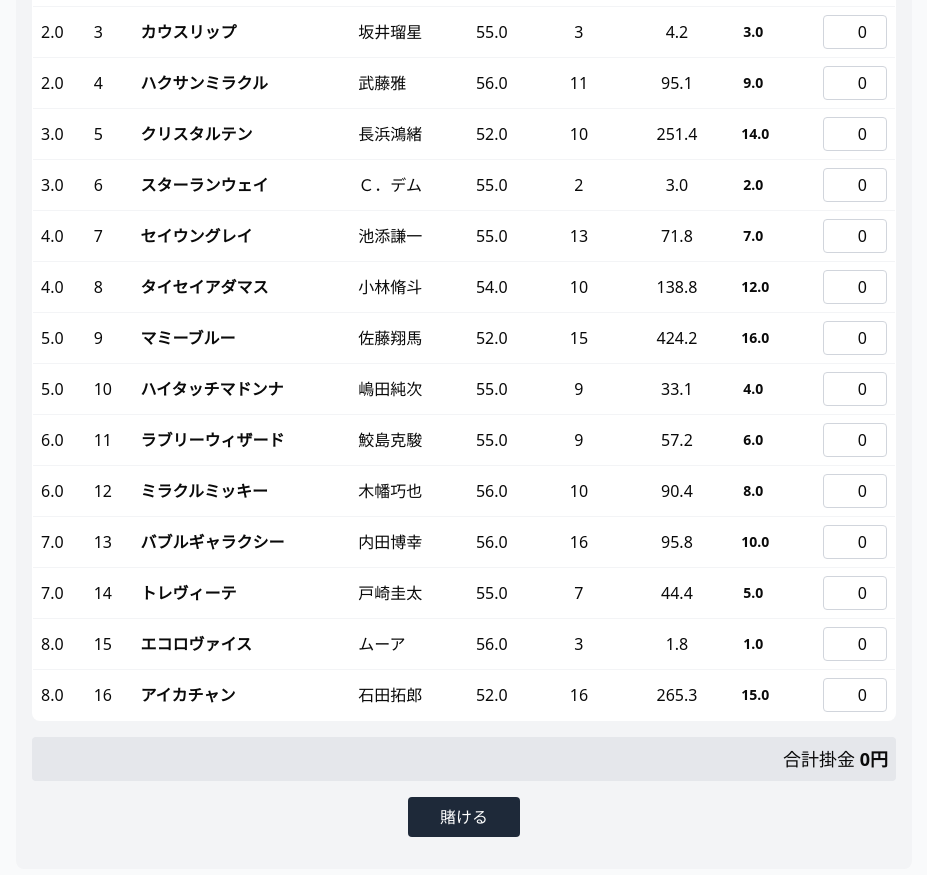
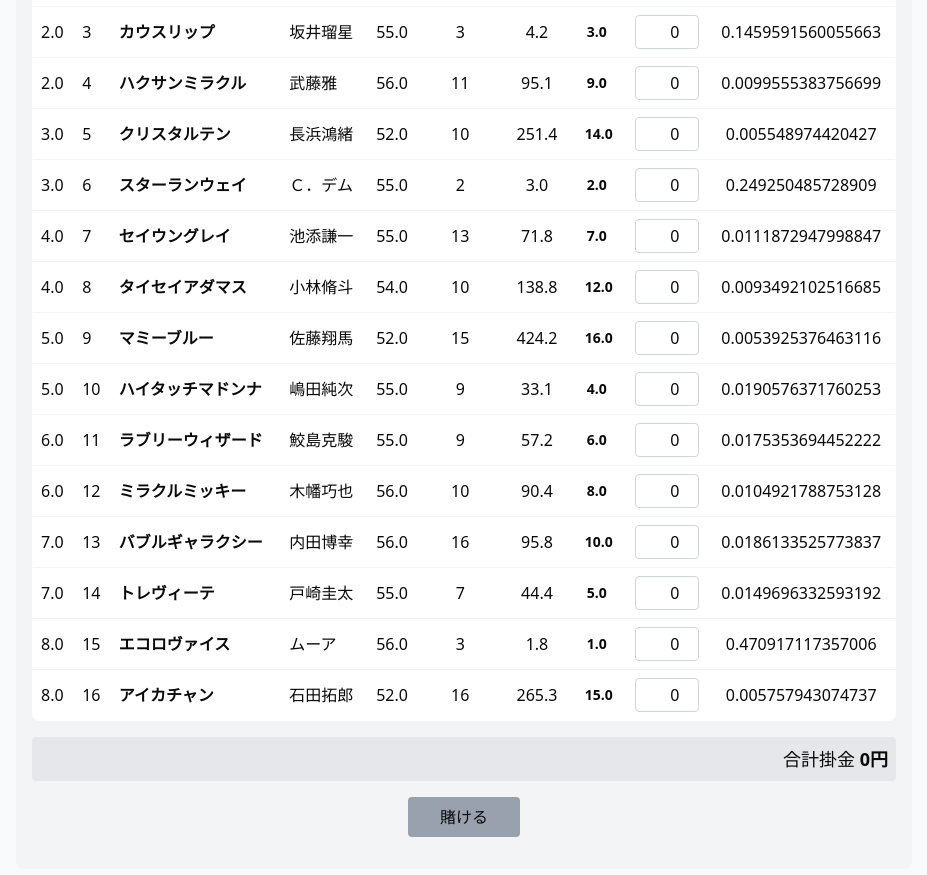
Before and after one commit to Yamadorinaruho/keiba-data, a Next.js app in the folder front-end/: page /game in a window 1280 px wide. Shown: the part 337-1212 px from the top of the page, without its empty margins (176-1103 px from the left). Built offline with nearby package versions, Linux system fonts and the light colour scheme.

Commit message:
払い戻しされるまでの実装

```diff
--- a/front-end/src/components/HorseTable.tsx
+++ b/front-end/src/components/HorseTable.tsx
@@ -4,24 +4,28 @@ import { useEffect, useState } from 'react';
 import { Horse } from '@/types';
 
 export default function HorseTable() {
-  const [horses, setHorses] = useState<Horse[]>([]); // 馬データ
-  const [loading, setLoading] = useState(true); // ローディング中かどうか
-  const [error, setError] = useState<string | null>(null); // エラーが発生したかどうか
-  const [currentRaceIndex, setCurrentRaceIndex] = useState(0); // 現在のレースインデックス
-  const [betAmounts, setBetAmounts] = useState<{[key: string]: number}>({}); // 掛金
-  const [userBalance, setUserBalance] = useState(20000); // ユーザーの所持金
-  const [aiBalance, setAiBalance] = useState(18000); // AIの所持金
-  const [totalBet, setTotalBet] = useState(0); // 合計掛金
+  // 基本的な状態
+  const [horses, setHorses] = useState<Horse[]>([]);
+  const [loading, setLoading] = useState(true);
+  const [error, setError] = useState<string | null>(null);
+  const [currentRaceIndex, setCurrentRaceIndex] = useState(0);
+  const [betAmounts, setBetAmounts] = useState<{[key: string]: number}>({});
+  const [userBalance, setUserBalance] = useState(20000);
+  const [aiBalance, setAiBalance] = useState(18000);
+  const [totalBet, setTotalBet] = useState(0);
+  const [raceFinished, setRaceFinished] = useState(false);
+  const [winner, setWinner] = useState<Horse | null>(null);
 
-  useEffect(() => { // レースデータを取得
-    async function fetchHorses() { // APIリクエスト
+  // 馬データを取得
+  useEffect(() => {
+    async function fetchHorses() {
       try {
         const response = await fetch('/api/races');
         if (!response.ok) throw new Error('APIエラー');
         const data = await response.json();
         setHorses(data);
 
-        // 初期の掛金を0に設定
+        // 初期の掛金を設定
         const initialBets: {[key: string]: number} = {};
         data.forEach((horse: Horse) => {
           initialBets[horse.horse_id] = 0;
@@ -37,17 +41,18 @@ export default function HorseTable() {
     fetchHorses();
   }, []);
 
+  // 合計掛金を計算
   useEffect(() => {
-    // 合計掛金を計算
     const total = Object.values(betAmounts).reduce((sum, amount) => sum + amount, 0);
     setTotalBet(total);
   }, [betAmounts]);
 
+  // ローディング状態とエラー処理
   if (loading) return <div className="text-center p-4">読み込み中...</div>;
   if (error) return <div className="text-center p-4 text-red-500">{error}</div>;
   if (horses.length === 0) return <div className="text-center p-4">データなし</div>;
 
-  // レースIDごとにデータをグループ化
+  // レースをグループ化して現在のレースを取得
   const raceGroups: { [key: string]: Horse[] } = {};
   horses.forEach(horse => {
     if (!raceGroups[horse.race_id]) {
@@ -56,30 +61,13 @@ export default function HorseTable() {
     raceGroups[horse.race_id].push(horse);
   });
 
-  // レースIDの配列
   const raceIds = Object.keys(raceGroups);
-
-  // 次のレースへ
-  const goToNextRace = () => {
-    if (currentRaceIndex < raceIds.length - 1) {
-      setCurrentRaceIndex(currentRaceIndex + 1);
-    }
-  };
-
-  // 前のレースへ
-  const goToPreviousRace = () => {
-    if (currentRaceIndex > 0) {
-      setCurrentRaceIndex(currentRaceIndex - 1);
-    }
-  };
-
-  // 現在のレースIDとそのレースの馬リスト
   const currentRaceId = raceIds[currentRaceIndex];
   const currentRaceHorses = raceGroups[currentRaceId];
   const raceInfo = currentRaceHorses[0];
 
   // 掛金を変更する関数
-  const handleBetAmountChange = (e: React.ChangeEvent<HTMLInputElement>, horseId: string) => {
+  function handleBetAmountChange(e: React.ChangeEvent<HTMLInputElement>, horseId: string) {
     const amount = parseInt(e.target.value) || 0;
     if (amount >= 0) {
       setBetAmounts({
@@ -87,23 +75,26 @@ export default function HorseTable() {
         [horseId]: amount
       });
     }
-  };
+  }
 
   // 馬券を購入する関数
-  const placeBets = () => {
-    // 所持金のチェック
+  function placeBets() {
+    // 所持金チェック
     if (totalBet > userBalance) {
       alert('所持金が足りません');
       return;
     }
 
-    // 掛金が0の場合は購入しない
+    // 掛金チェック
     if (totalBet === 0) {
       alert('掛金を入力してください');
       return;
     }
 
-    // 馬券購入の処理（実際はAPIリクエストなど）
+    // 所持金を減らす
+    setUserBalance(userBalance - totalBet);
+
+    // 購入確認アラート
     const betsInfo = Object.entries(betAmounts)
       .filter(([_, amount]) => amount > 0)
       .map(([horseId, amount]) => {
@@ -112,8 +103,39 @@ export default function HorseTable() {
       })
       .join('\n');
 
-    // 所持金の更新
-    setUserBalance(userBalance - totalBet);
+    alert(`馬券を購入しました！\n\n${betsInfo}\n\n合計: ${totalBet}円`);
+
+    // 勝ち馬を決定（着順=1の馬）
+    const winningHorse = currentRaceHorses.find(horse => horse.着順 === 1) || currentRaceHorses[0];
+    setWinner(winningHorse);
+
+    // 払い戻し計算
+    const winningHorseId = winningHorse.horse_id;
+    const betAmount = betAmounts[winningHorseId] || 0;
+    const payout = betAmount * winningHorse.オッズ;
+
+    // 払い戻しがある場合は所持金に追加
+    if (payout > 0) {
+      setUserBalance(userBalance - totalBet + payout);
+      setTimeout(() => {
+        alert(`おめでとうございます！\n\n1着: ${winningHorse.馬名}\n\n払い戻し: ${payout}円`);
+      }, 300);
+    } else {
+      setTimeout(() => {
+        alert(`残念！\n\n1着: ${winningHorse.馬名}\n\n的中なし`);
+      }, 300);
+    }
+
+    // レース終了状態にする
+    setRaceFinished(true);
+  }
+
+  // 次のレースへ進む
+  function moveToNextRace() {
+    if (currentRaceIndex < raceIds.length - 1) {
+      setCurrentRaceIndex(currentRaceIndex + 1);
+      setRaceFinished(false);
+      setWinner(null);
 
       // 掛金をリセット
       const resetBets: {[key: string]: number} = {};
@@ -121,22 +143,14 @@ export default function HorseTable() {
         resetBets[key] = 0;
       });
       setBetAmounts(resetBets);
-
-    // 購入確認のアラート
-    alert(`馬券を購入しました！\n\n${betsInfo}\n\n合計: ${totalBet}円`);
-
-    // アラートが閉じられた後に次のレースへ移動
-    // 最後のレースでなければ次のレースに移動
-    if (currentRaceIndex < raceIds.length - 1) {
-      // 直接ステートを更新（goToNextRaceを使わない）
-      setCurrentRaceIndex(currentRaceIndex + 1);
     } else {
       alert('最後のレースです。これ以上先に進めません。');
     }
-  };
+  }
 
   return (
     <div className="max-w-4xl mx-auto p-4 bg-gray-100 rounded-md">
+      {/* ヘッダー部分 */}
       <div className="flex justify-between items-center mb-2 bg-gray-800 text-white p-3 rounded">
         <div className="text-xl font-bold">
           {raceInfo.R}R {raceInfo.レース名}
@@ -151,10 +165,41 @@ export default function HorseTable() {
         </div>
       </div>
 
+      {/* レース情報 */}
       <div className="text-sm mb-4 px-2">
         {raceInfo.距離} {raceInfo.天気}-{raceInfo.馬場}
       </div>
 
+      {/* レース結果表示 */}
+      {raceFinished && winner && (
+        <div className="mb-4 bg-yellow-100 p-3 rounded border border-yellow-300">
+          <h3 className="font-bold text-lg mb-2">レース結果</h3>
+          <p>1着: <span className="font-bold">{winner.馬名}</span> (オッズ: {winner.オッズ})</p>
+
+          {/* 賭けた馬と払い戻し */}
+          {Object.entries(betAmounts).some(([_, amount]) => amount > 0) && (
+            <div className="mt-2">
+              <p className="font-bold">あなたの馬券:</p>
+              <ul>
+                {Object.entries(betAmounts)
+                  .filter(([_, amount]) => amount > 0)
+                  .map(([horseId, amount]) => {
+                    const horse = horses.find(h => h.horse_id === horseId);
+                    const isWinner = winner.horse_id === horseId;
+                    return (
+                      <li key={horseId} className={isWinner ? "text-green-600 font-bold" : ""}>
+                        {horse?.馬名}: {amount.toLocaleString()}円
+                        {isWinner && ` → 払戻: ${(amount * (horse?.オッズ || 0)).toLocaleString()}円`}
+                      </li>
+                    );
+                  })}
+              </ul>
+            </div>
+          )}
+        </div>
+      )}
+
+      {/* 馬一覧テーブル */}
       <table className="w-full mb-4 bg-white rounded-md overflow-hidden border border-gray-200">
         <thead>
           <tr className="bg-gray-200">
@@ -167,15 +212,18 @@ export default function HorseTable() {
             <th className="py-2 px-2 text-center">オッズ</th>
             <th className="py-2 px-2 text-center">人気</th>
             <th className="py-2 px-2 text-center">掛金</th>
+            <th className="py-2 px-2 text-center">AI予想</th>
           </tr>
         </thead>
         <tbody>
-          {currentRaceHorses.map((horse) => {
-            return (
-              <tr key={horse.horse_id} className="border-b border-gray-100">
-                <td className="py-2 px-2">
-                    {horse.枠番}
-                </td>
+          {currentRaceHorses.map((horse) => (
+            <tr
+              key={horse.horse_id}
+              className={raceFinished && winner?.horse_id === horse.horse_id
+                ? "border-b border-gray-100 bg-yellow-100"
+                : "border-b border-gray-100"}
+            >
+              <td className="py-2 px-2">{horse.枠番}</td>
               <td className="py-2 px-2">{horse.馬番}</td>
               <td className="py-2 px-2 font-bold">{horse.馬名}</td>
               <td className="py-2 px-2">{horse.騎手}</td>
@@ -188,6 +236,11 @@ export default function HorseTable() {
                 </span>
               </td>
               <td className="py-2 px-2 text-right">
+                {raceFinished ? (
+                  betAmounts[horse.horse_id] ?
+                  betAmounts[horse.horse_id].toLocaleString() + '円' :
+                  '0円'
+                ) : (
                   <input
                     type="number"
                     min="0"
@@ -196,13 +249,17 @@ export default function HorseTable() {
                     onChange={(e) => handleBetAmountChange(e, horse.horse_id)}
                     className="w-16 px-1 py-1 border border-gray-300 text-right rounded"
                   />
+                )}
               </td>
+              <td className="py-2 px-2 text-center">{horse.pred}</td>
             </tr>
-            );
-          })}
+          ))}
         </tbody>
       </table>
 
+      {/* 掛金合計と賭けるボタン / 次のレースボタン */}
+      {!raceFinished ? (
+        <>
           <div className="flex justify-end mb-4 bg-gray-200 p-2 rounded">
             <div className="text-lg">
               合計掛金 <span className="font-bold">{totalBet.toLocaleString()}円</span>
@@ -212,11 +269,23 @@ export default function HorseTable() {
           <div className="flex justify-center mb-4">
             <button
               onClick={placeBets}
-          className="bg-gray-800 hover:bg-gray-700 text-white px-8 py-2 rounded"
+              disabled={totalBet === 0}
+              className={`px-8 py-2 rounded ${totalBet === 0 ? 'bg-gray-400' : 'bg-gray-800 hover:bg-gray-700 text-white'}`}
             >
               賭ける
             </button>
           </div>
+        </>
+      ) : (
+        <div className="flex justify-center mb-4">
+          <button
+            onClick={moveToNextRace}
+            className="bg-blue-600 hover:bg-blue-500 text-white px-8 py-2 rounded"
+          >
+            {currentRaceIndex < raceIds.length - 1 ? '次のレースへ' : 'レース終了'}
+          </button>
+        </div>
+      )}
     </div>
   );
 }
```
Lines whose indentation alone changed are shown as unchanged.
